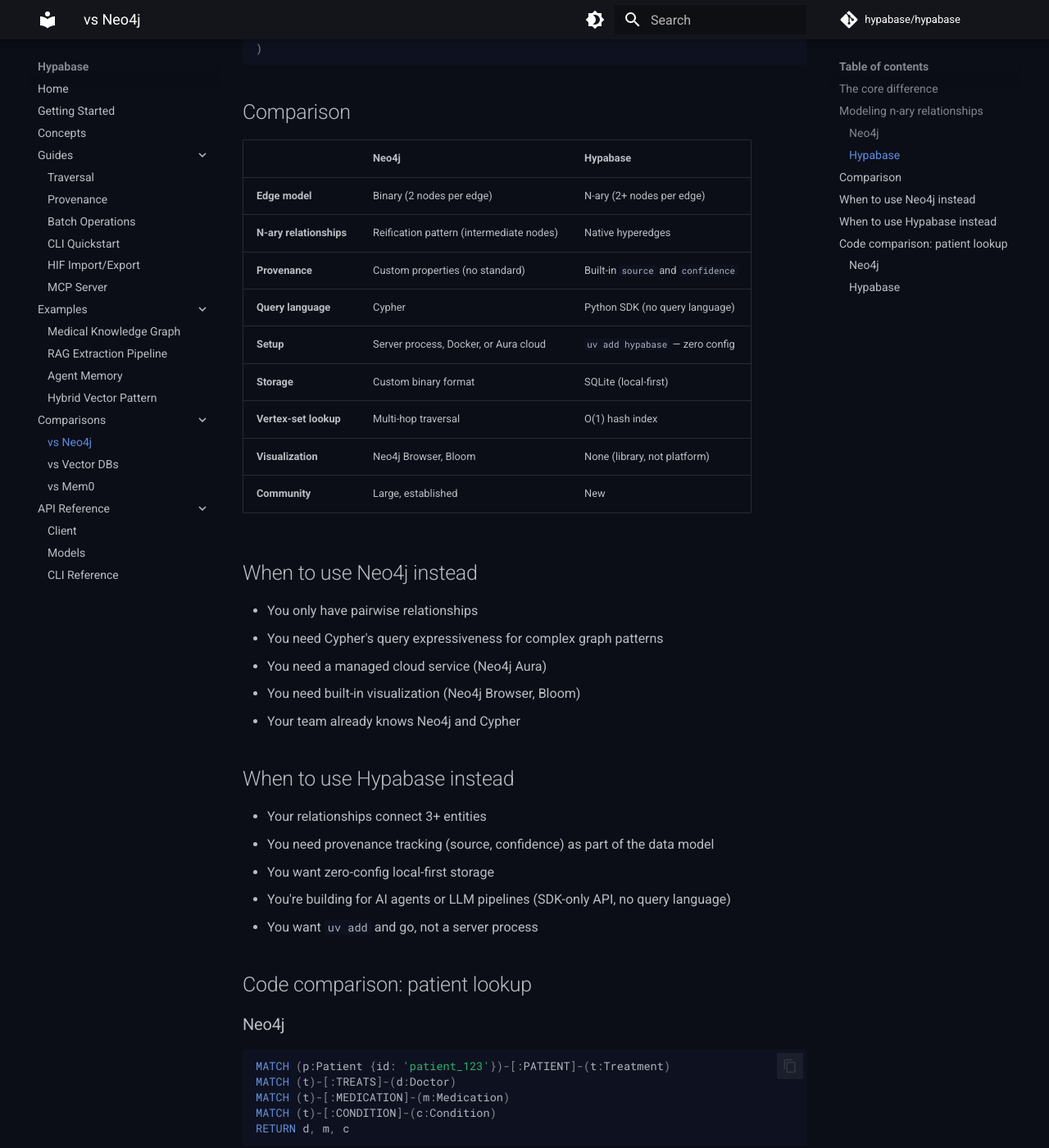
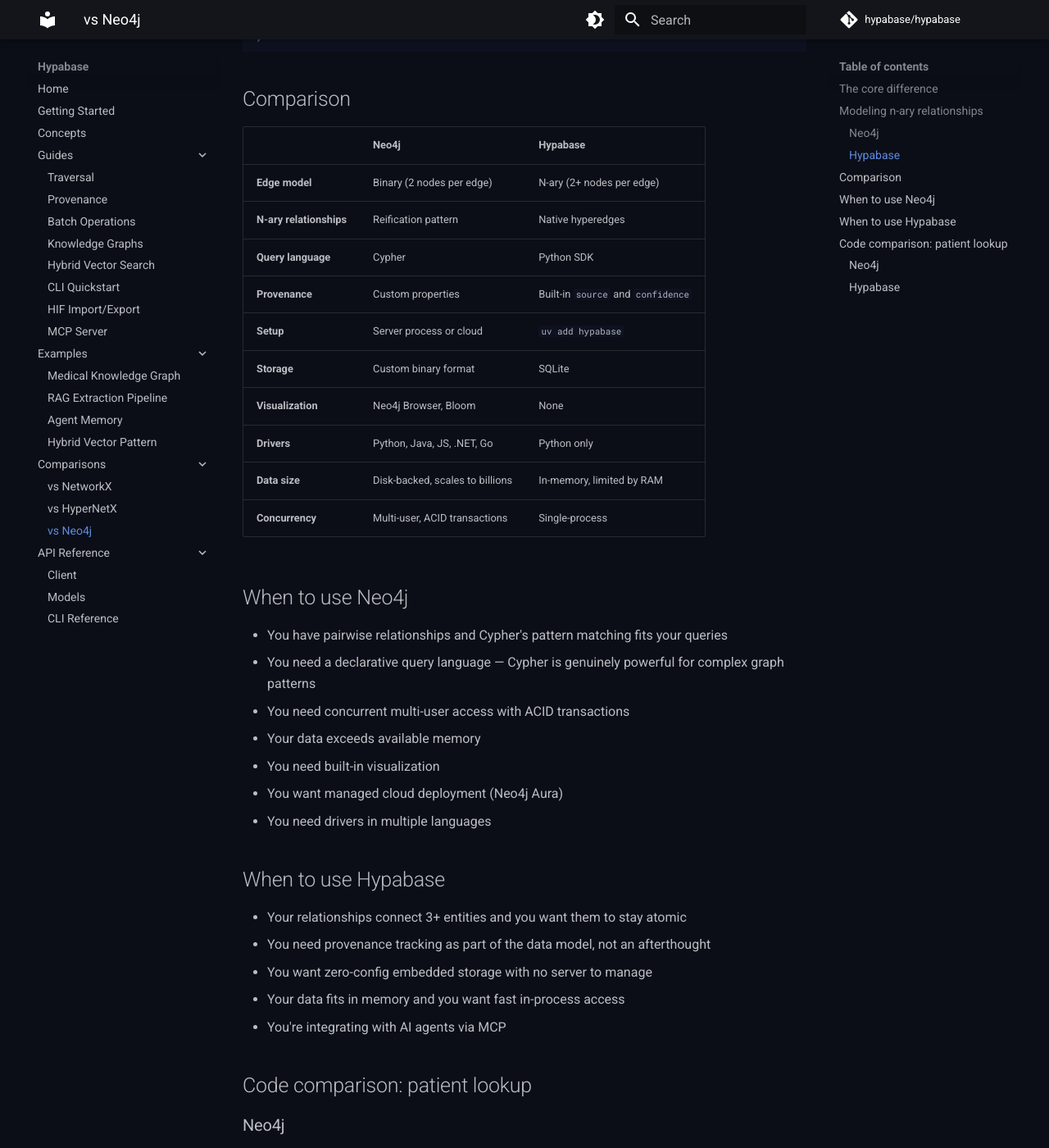
Before and after one commit to hypabase/hypabase, an MkDocs documentation site: the page built from docs/comparisons/vs-neo4j.md, in a window 1280 px wide and 1400 px high, scrolled down 896 px. Shown: the whole window at 82% size. Built offline with MkDocs 1.6.1 and Material for MkDocs 9.7.7, drawn with Linux system fonts in a browser that asks for light colours; comment, search, counter and statistics services are not loaded; the version menu is left out; some of the changed text lies outside the part shown.

Commit message:
Reposition Hypabase as a Python hypergraph library, not a database
Unify all copy around "A Python hypergraph library with provenance and
SQLite persistence." This is an honest description of what the code
actually does today — an in-memory hypergraph engine with automatic
SQLite serialization.

Copy changes across all surfaces:
- README: new tagline, restructured with "What is a hypergraph?" section
- pyproject.toml: updated description, version bump to 0.1.1
- __init__.py, client.py, cli/main.py: consistent one-liner
- MCP server: rewritten instructions as actionable LLM guidance
- mkdocs.yml, docs/index.md: updated descriptions and llmstxt

Comparisons refactored:
- Added vs NetworkX and vs HyperNetX (honest, with real trade-offs)
- Rewrote vs Neo4j with factual Hypabase limitations
- Removed vs Mem0 (different scope)
- Moved vs Vector DBs to guides/hybrid-vector-search.md

New guides:
- Knowledge Graphs: practical walkthrough with provenance patterns
- Hybrid Vector Search: how vector DBs complement hypergraph queries

Co-Authored-By: Claude Opus 4.6 <noreply@anthropic.com>

````diff
--- a/docs/comparisons/vs-neo4j.md
+++ b/docs/comparisons/vs-neo4j.md
@@ -2,9 +2,9 @@
 
 ## The core difference
 
-Neo4j is a property graph database. Every edge connects exactly two nodes. When your data has relationships between 3+ entities, Neo4j forces you to decompose them.
+Neo4j is a property graph database. Every edge connects exactly two nodes. When your data has relationships between 3+ entities, Neo4j requires you to decompose them using intermediate nodes (the reification pattern).
 
-Hypabase is a hypergraph database. A single edge connects any number of nodes.
+Hypabase is a hypergraph library. A single edge connects any number of nodes directly.
 
 ## Modeling n-ary relationships
 
@@ -24,8 +24,6 @@ CREATE (t)-[:LOCATION]->(mercy_hospital)
 ```
 
 ### Hypabase
-
-Hypabase edges connect any number of nodes directly:
 
 ```python
 hb.edge(
@@ -41,30 +39,33 @@ hb.edge(
 | | Neo4j | Hypabase |
 |---|---|---|
 | **Edge model** | Binary (2 nodes per edge) | N-ary (2+ nodes per edge) |
-| **N-ary relationships** | Reification pattern (intermediate nodes) | Native hyperedges |
-| **Provenance** | Custom properties (no standard) | Built-in `source` and `confidence` |
-| **Query language** | Cypher | Python SDK (no query language) |
-| **Setup** | Server process, Docker, or Aura cloud | `uv add hypabase` — zero config |
-| **Storage** | Custom binary format | SQLite (local-first) |
-| **Vertex-set lookup** | Multi-hop traversal | O(1) hash index |
-| **Visualization** | Neo4j Browser, Bloom | None (library, not platform) |
-| **Community** | Large, established | New |
+| **N-ary relationships** | Reification pattern | Native hyperedges |
+| **Query language** | Cypher | Python SDK |
+| **Provenance** | Custom properties | Built-in `source` and `confidence` |
+| **Setup** | Server process or cloud | `uv add hypabase` |
+| **Storage** | Custom binary format | SQLite |
+| **Visualization** | Neo4j Browser, Bloom | None |
+| **Drivers** | Python, Java, JS, .NET, Go | Python only |
+| **Data size** | Disk-backed, scales to billions | In-memory, limited by RAM |
+| **Concurrency** | Multi-user, ACID transactions | Single-process |
 
-## When to use Neo4j instead
+## When to use Neo4j
 
-- You only have pairwise relationships
-- You need Cypher's query expressiveness for complex graph patterns
-- You need a managed cloud service (Neo4j Aura)
-- You need built-in visualization (Neo4j Browser, Bloom)
-- Your team already knows Neo4j and Cypher
+- You have pairwise relationships and Cypher's pattern matching fits your queries
+- You need a declarative query language — Cypher is genuinely powerful for complex graph patterns
+- You need concurrent multi-user access with ACID transactions
+- Your data exceeds available memory
+- You need built-in visualization
+- You want managed cloud deployment (Neo4j Aura)
+- You need drivers in multiple languages
 
-## When to use Hypabase instead
+## When to use Hypabase
 
-- Your relationships connect 3+ entities
-- You need provenance tracking (source, confidence) as part of the data model
-- You want zero-config local-first storage
-- You're building for AI agents or LLM pipelines (SDK-only API, no query language)
-- You want `uv add` and go, not a server process
+- Your relationships connect 3+ entities and you want them to stay atomic
+- You need provenance tracking as part of the data model, not an afterthought
+- You want zero-config embedded storage with no server to manage
+- Your data fits in memory and you want fast in-process access
+- You're integrating with AI agents via MCP
 
 ## Code comparison: patient lookup
 
--- a/hypabase/__init__.py
+++ b/hypabase/__init__.py
@@ -1,4 +1,4 @@
-"""Hypabase — The hypergraph database for AI."""
+"""Hypabase — A Python hypergraph library with provenance and SQLite persistence."""
 
 __version__ = "0.1.0"
 
--- a/mkdocs.yml
+++ b/mkdocs.yml
@@ -1,6 +1,6 @@
 site_name: Hypabase
 site_url: https://docs.hypabase.app/
-site_description: A Python library for storing and querying n-ary relationships with provenance tracking. SQLite-backed, zero configuration.
+site_description: A Python hypergraph library with provenance and SQLite persistence.
 repo_url: https://github.com/hypabase/hypabase
 repo_name: hypabase/hypabase
 
@@ -49,12 +49,10 @@ plugins:
   - llmstxt:
       full_output: llms-full.txt
       markdown_description: >
-        Hypabase is a Python library for storing and querying relationships
-        between entities. A single edge connects two or more nodes, every edge
-        tracks where it came from (source and confidence), and the whole graph
-        lives in a local SQLite file with no server or configuration. Use it to
-        build knowledge graphs, RAG pipelines, and structured agent memory.
-        Python 3.10+. uv add hypabase.
+        Hypabase is a Python hypergraph library with provenance and SQLite
+        persistence. A single edge connects two or more nodes. Every edge
+        tracks where it came from (source and confidence). Data persists to a
+        local SQLite file automatically. Python 3.10+. uv add hypabase.
       sections:
         Getting Started:
           - index.md: "Quick install and first hypergraph — go from zero to a working knowledge graph"
@@ -64,6 +62,8 @@ plugins:
           - guides/traversal.md: "Find neighbors, shortest paths, and multi-hop connections through hyperedges"
           - guides/provenance.md: "Track where every relationship came from and how confident you are in it"
           - guides/batch-operations.md: "Ingest thousands of nodes and edges efficiently with batch, upsert, and cascade delete"
+          - guides/knowledge-graphs.md: "Build knowledge graphs with hyperedges and provenance tracking"
+          - guides/hybrid-vector-search.md: "Combine hypergraph queries with vector similarity search"
           - guides/cli.md: "Create nodes, edges, and run queries from the terminal without writing Python"
           - guides/hif.md: "Import and export hypergraphs using the HIF interchange format"
           - guides/mcp.md: "Set up the MCP server so AI agents in Claude Code, Claude Desktop, Cursor, or Windsurf can use Hypabase as structured memory"
@@ -73,9 +73,9 @@ plugins:
           - examples/agent-memory.md: "Give AI agents persistent structured memory that survives across sessions and conversations"
           - examples/hybrid-vector.md: "Combine Hypabase relationship queries with vector similarity search for hybrid retrieval"
         Comparisons:
-          - comparisons/vs-neo4j.md: "Architectural differences between Hypabase and Neo4j for n-ary relationships"
-          - comparisons/vs-vector-dbs.md: "How Hypabase and vector databases complement each other"
-          - comparisons/vs-mem0.md: "Architectural differences between Hypabase and Mem0 for agent memory"
+          - comparisons/vs-networkx.md: "Hypabase vs NetworkX — when you need hyperedges instead of binary edges"
+          - comparisons/vs-hypernetx.md: "Hypabase vs HyperNetX — storage and provenance vs analysis and visualization"
+          - comparisons/vs-neo4j.md: "Hypabase vs Neo4j — native hyperedges vs property graph with reification"
         API Reference:
           - reference/client.md: "Complete Hypabase client API — every method with parameters, return types, and examples"
           - reference/models.md: "Pydantic models for nodes, edges, incidences, stats, and validation results"
@@ -111,6 +111,8 @@ nav:
       - Traversal: guides/traversal.md
       - Provenance: guides/provenance.md
       - Batch Operations: guides/batch-operations.md
+      - Knowledge Graphs: guides/knowledge-graphs.md
+      - Hybrid Vector Search: guides/hybrid-vector-search.md
       - CLI Quickstart: guides/cli.md
       - HIF Import/Export: guides/hif.md
       - MCP Server: guides/mcp.md
@@ -120,9 +122,9 @@ nav:
       - Agent Memory: examples/agent-memory.md
       - Hybrid Vector Pattern: examples/hybrid-vector.md
   - Comparisons:
+      - vs NetworkX: comparisons/vs-networkx.md
+      - vs HyperNetX: comparisons/vs-hypernetx.md
       - vs Neo4j: comparisons/vs-neo4j.md
-      - vs Vector DBs: comparisons/vs-vector-dbs.md
-      - vs Mem0: comparisons/vs-mem0.md
   - API Reference:
       - Client: reference/client.md
       - Models: reference/models.md
--- a/pyproject.toml
+++ b/pyproject.toml
@@ -1,7 +1,7 @@
 [project]
 name = "hypabase"
-version = "0.1.0"
-description = "A Python library for storing and querying n-ary relationships with provenance tracking. SQLite-backed, zero configuration."
+version = "0.1.1"
+description = "A Python hypergraph library with provenance and SQLite persistence."
 readme = "README.md"
 license = "Apache-2.0"
 requires-python = ">=3.10"
````
Also changed, not shown: other parts of docs/comparisons/vs-neo4j.md (+1 -1 lines), README.md (+61 -21 lines), docs/comparisons/vs-hypernetx.md (added, +63 -0 lines), docs/comparisons/vs-mem0.md (deleted, +0 -78 lines), docs/comparisons/vs-networkx.md (added, +80 -0 lines), docs/comparisons/vs-vector-dbs.md (deleted, +0 -43 lines), docs/guides/hybrid-vector-search.md (added, +36 -0 lines), docs/guides/knowledge-graphs.md (added, +131 -0 lines), docs/index.md (+2 -8 lines), 4 other files.
